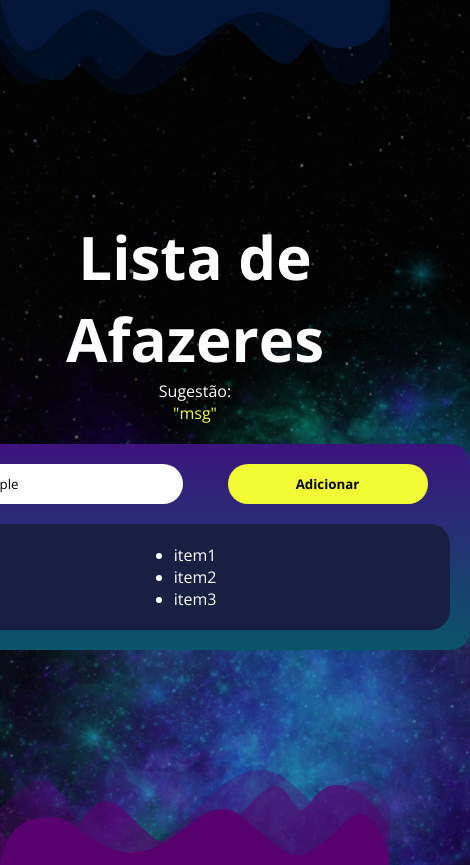
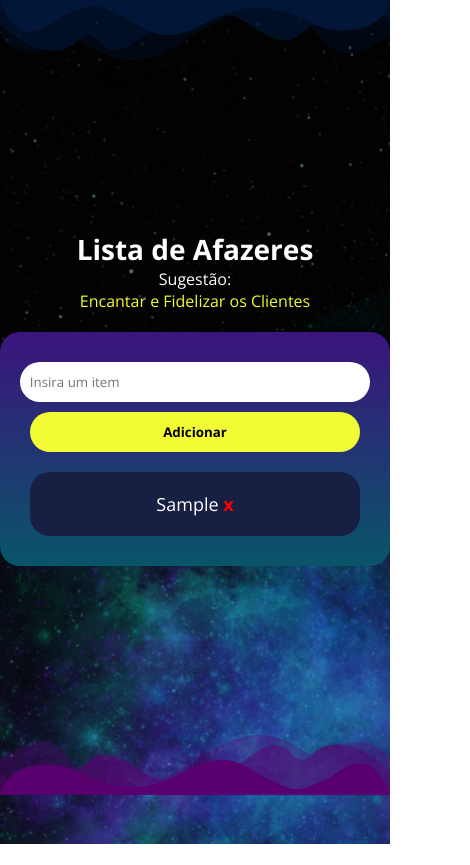
Before and after one commit to Oldiney1/ToDoListJS, a plain HTML site: page index.html in a window 390 px wide. Both pictures are taken after typing "Sample" into the empty fields and a click on the button "Adicionar". Shown: the whole page, 470 px wide, since content can reach past the window. After the commit the page ends 844 px from the top, so only its background shows below. Drawn offline with nearby package versions, Linux system fonts and the light colour scheme.

Commit message:
feat: estilização e adição de script

```diff
--- a/index.html
+++ b/index.html
@@ -3,7 +3,8 @@
     <head>
         <meta charset="UTF-8">
         <meta name="viewport" content="width=device-width, initial-scale=1.0">
-        <title>Document</title>
+        <title>Afazeres</title>
+        <link rel="icon" href="imagens/favicon.ico">
         <link rel="stylesheet" href="style.css">
         <link rel="preconnect" href="https://fonts.googleapis.com">
         <link rel="preconnect" href="https://fonts.gstatic.com" crossorigin>
@@ -27,23 +28,19 @@
 
 <section>
 
-    <div class="letreiro">
+    <div class="letreiro" id="msgGrifada">
         <h1>Lista de Afazeres</h1>
-        <p>Sugestão:
-            <p class="grifado">"msg"</p>
-        </p>
+        <p>Sugestão:</p>
     </div>
 
     <div class="container">
         <div class="container-items">
-            <input type="text" placeholder="Insira um item">
-            <button>Adicionar</button>
+            <input type="text" id="input-box" placeholder="Insira um item">
+            <button onclick="addTask()">Adicionar</button>
         </div>
         <div class="list-items">
-            <ul>
-                <li>item1</li>
-                <li>item2</li>
-                <li>item3</li>
+            <ul id="list-container">
+
             </ul>
         </div>
     </div>
--- a/script.js
+++ b/script.js
@@ -0,0 +1,51 @@
+const getRandomInteger = (min, max) => {
+  min = Math.ceil(min)
+  max = Math.floor(max)
+
+  return Math.floor(Math.random() * (max - min)) + min
+}
+const randomInteger = getRandomInteger(0, 5)
+
+const msgs = ["Aumentar o Valor Total de cada Pedido","Conquistar Mais Vendas","Transformar a Experiência de Compra ","Encantar e Fidelizar os Clientes","Maximizar os Resultados do meu negócio"];
+
+const msgGrifada = document.getElementById("msgGrifada");
+let msg = document.createElement("p");
+msg.classList.add("grifado");
+msg.textContent = msgs[randomInteger]
+msgGrifada.appendChild(msg);
+
+const listContainer = document.getElementById("list-container");
+const inputBox = document.getElementById("input-box");
+
+function addTask(){
+    if(inputBox.value === ''){
+        alert("Insira um valor!");
+    }else{
+        let li = document.createElement("li");
+        li.textContent = inputBox.value;
+        listContainer.appendChild(li);
+        let excluir = document.createElement("span");
+        excluir.textContent = "  x"
+        li.appendChild(excluir);
+    }
+    inputBox.value = '';
+    saveData();
+    const randomInteger = getRandomInteger(0, 5)
+    msg.textContent = msgs[randomInteger]
+}
+
+listContainer.addEventListener("click", function(e){
+    if(e.target.tagName === "SPAN"){
+        e.target.parentElement.remove();
+    }
+    saveData();
+})
+
+function saveData(){
+    localStorage.setItem("data", listContainer.innerHTML);
+}
+
+function showTask(){
+    listContainer.innerHTML = localStorage.getItem("data");
+}
+showTask();
--- a/style.css
+++ b/style.css
@@ -1,3 +1,11 @@
+:root{
+    --primary-color: #59006f;
+    --secondary-color: gray;
+    --tertiary-color: rgb(242, 251, 51);
+    --fourthy-color: #3b147d;
+    --fifth-color:#095569;
+}
+
 *{
     margin: 0;
     padding: 0;
@@ -8,13 +16,6 @@ body{
     background-image: url(imagens/BG_Funsales.jpg);
 }
 
-:root{
-    --primary-color: #59006f;
-    --secondary-color: gray;
-    --tertiary-color: rgb(242, 251, 51);
-    --fourthy-color: #3b147d;
-    --fifth-color:#095569;
-}
 
 section{
     width: 100%;
@@ -33,8 +34,49 @@ h1{
 }
 
 p{
-    size: 20px;
+    font-size: 20px;
     color: white;
+}
+
+
+input, button{
+    border-radius: 20px;
+    width: 200px;
+    height: 20px;
+    border-style: none;
+    padding: 10px;
+    outline: none;
+}
+
+button{
+    height: 40px;
+    font-weight: bold;
+    background-color: var(--tertiary-color);
+}
+
+button:hover{
+    cursor: pointer;
+    background-color:rgb(223, 231, 63) ;
+}
+
+li{
+    color: white;
+    list-style: none;
+}
+
+span{
+    color: red;
+    font-weight: bold;
+}
+
+span:hover{
+    cursor: pointer;
+}
+
+svg {
+    height: 95px;
+    width: 100%;
+    display: block;
 }
 
 .letreiro{
@@ -58,6 +100,7 @@ p{
     justify-content: space-around;
     align-items: center;
     margin: 20px;
+    font-size: 20px;
 }
 
 .list-items{
@@ -65,38 +108,52 @@ p{
     border-radius: 20px;
     padding: 20px;
 }
-
-input, button{
-    border-radius: 20px;
-    width: 200px;
-    height: 20px;
-    border-style: none;
-    padding: 10px;
-    outline: none;
-}
-
-button{
-    height: 40px;
-    font-weight: bold;
-    background-color: var(--tertiary-color);
-}
-
-button:hover{
-    cursor: pointer;
-    background-color:rgb(223, 231, 63) ;
-}
-
-li{
-    color: white;
-}
-
-svg {
-  height: 95px;
-  width: 100%;
-  display: block;
-}
-
 .SVGfooter{
     transform: rotate(180deg);
     display: block;
 }
+
+@media (max-width: 768px) {
+    h1{
+        font-size: 36px;
+    }
+
+    input, button{
+        width: 100%;
+        max-width: 350px;
+    }
+
+    .container{
+        width: 90%;
+        padding: 10px;
+    }
+
+    .container-items{
+        flex-direction: column;
+        gap: 10px;
+    }
+
+    .list-items{
+        font-size: 18px;
+        flex-direction: column;
+    }
+
+}
+
+@media (max-width: 480px) {
+    h1{
+        font-size: 28px;
+    }
+
+    p{
+        font-size: 16px;
+    }
+
+    svg{
+        height: 60px;
+    }
+
+    .container{
+        width: 95%;
+    }
+}
```
Also changed, not shown: imagens/favicon.ico (added), imagens/telaSite.png (added).
